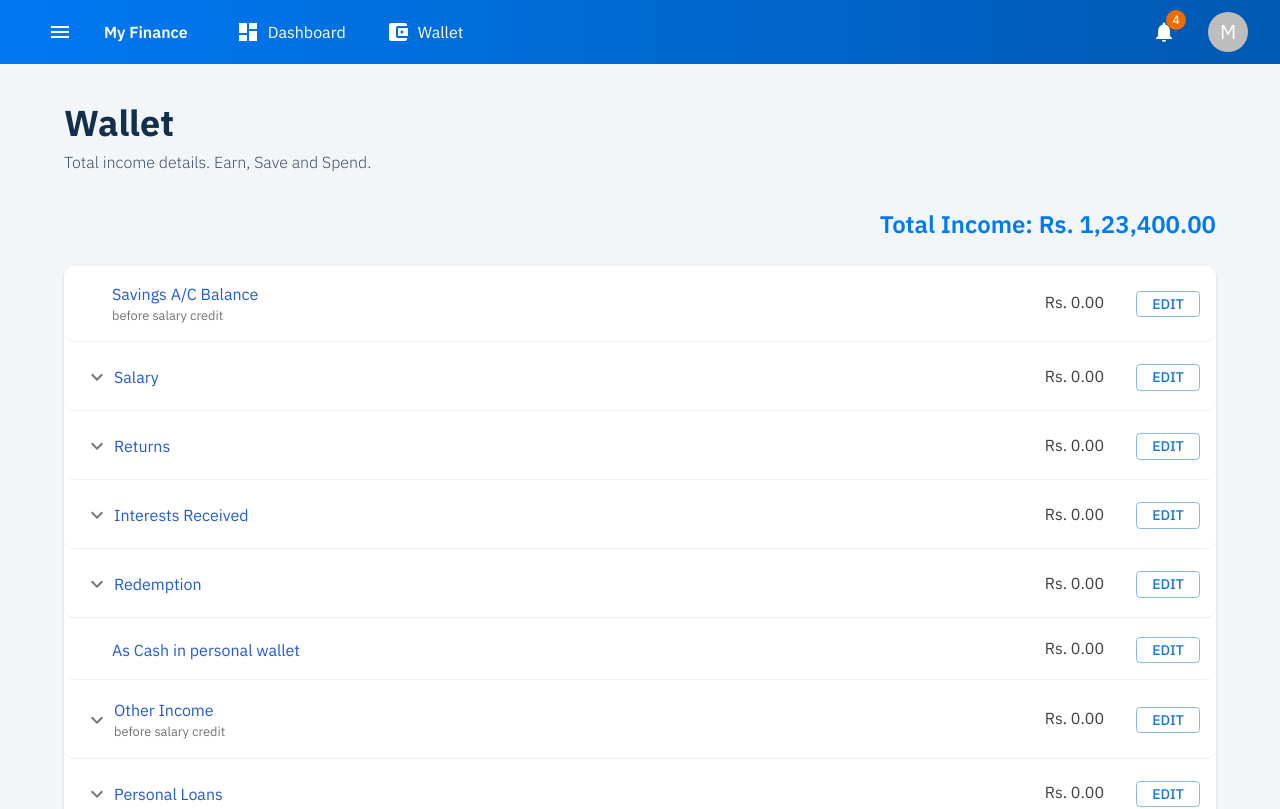
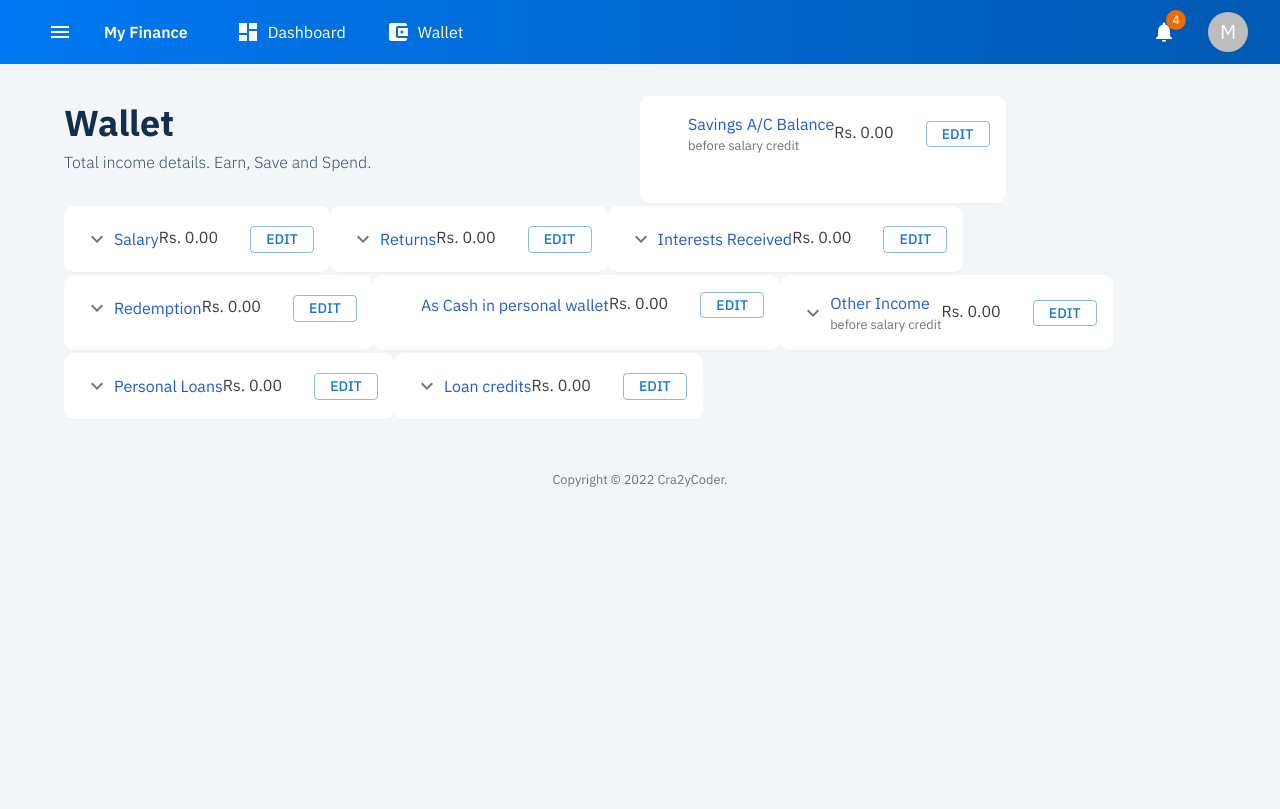
Before and after one commit to cra2ycoder/my-finance, a Next.js app: page /wallet in a window 1280 px wide. Shown: the top 809 px of the page. Built offline with nearby package versions, Linux system fonts and the light colour scheme.

Commit message:
wallet table ui short

```diff
--- a/components/WalletTable/WalletTable.tsx
+++ b/components/WalletTable/WalletTable.tsx
@@ -1,7 +1,5 @@
 import React from 'react'
 import Box from '@mui/material/Box'
-import Paper from '@mui/material/Paper'
-import Typography from '@mui/material/Typography'
 import WalletItem from './WalletItem'
 import { IWalletTableProps, IWalletItemProps } from './typings'
 
@@ -9,36 +7,11 @@ function WalletTable(props: IWalletTableProps) {
   const { list = [] } = props
 
   return (
-    <Box width="100%">
-      <Typography
-        sx={{
-          fontSize: '1.5rem',
-          width: '100%',
-          fontWeight: 600,
-          color: '#0179f3',
-          textAlign: 'right',
-        }}
-      >
-        <span>Total Income: </span>
-        <span>Rs. 1,23,400.00</span>
-      </Typography>
-
-      <Paper
-        sx={{ borderRadius: '10px', width: '100%', marginTop: '1.5rem' }}
-        elevation={1}
-      >
-        <Box
-          className="wallet-table"
-          sx={{
-            width: '100%',
-          }}
-        >
-          {list.map((x: IWalletItemProps, id: number) => (
-            <WalletItem {...x} key={`wallet-item-${id}`} />
-          ))}
-        </Box>
-      </Paper>
-    </Box>
+    <>
+      {list.map((x: IWalletItemProps, id: number) => (
+        <WalletItem {...x} key={`wallet-item-${id}`} />
+      ))}
+    </>
   )
 }
 
```
